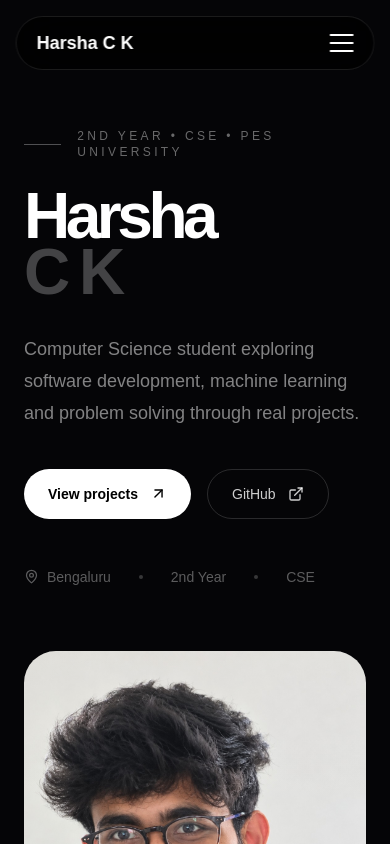
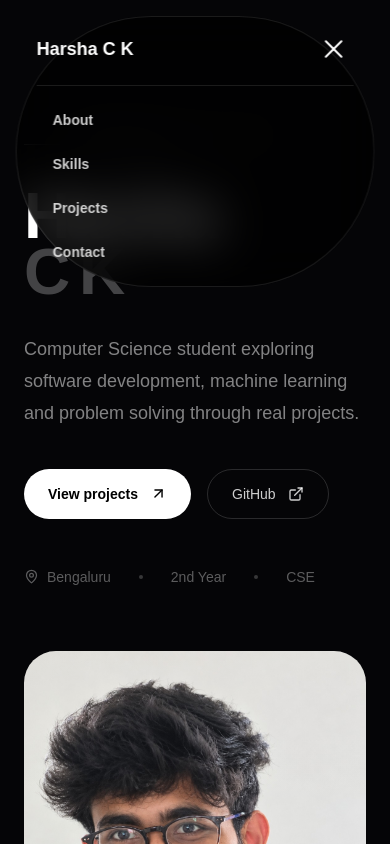
Before and after one commit to rajesh-techs20/harsha-portfolio, a Next.js app: page / in a window 390 px wide. Both pictures are taken after a click on the button "Toggle navigation menu". Shown: the top 844 px of the page. Built offline with nearby package versions, Linux system fonts and the light colour scheme.

Commit message:
Update page.tsx

```diff
--- a/src/app/page.tsx
+++ b/src/app/page.tsx
@@ -1,5 +1,7 @@
 "use client";
 
+
+import { useState } from "react";
 import { motion, type Variants } from "framer-motion";
 import {
   ArrowUpRight,
@@ -101,6 +103,7 @@ const skills = [
 ];
 
 export default function Home() {
+  const [menuOpen, setMenuOpen] = useState(false);
   return (
     <main className="min-h-screen overflow-x-hidden bg-[#050507] text-white">
 
@@ -120,41 +123,137 @@ export default function Home() {
 
       {/* NAVBAR */}
       <header className="fixed left-0 right-0 top-0 z-50 px-0 md:px-5">
-        <nav className="fixed top-4 left-1/2 z-50 w-[92%] max-w-6xl -translate-x-1/2 rounded-full border border-white/10 bg-black/70 px-5 py-3 backdrop-blur-xl">
+         <nav className="fixed left-1/2 top-4 z-50 w-[92%] max-w-6xl -translate-x-1/2 rounded-full border border-white/10 bg-black/70 px-5 py-3 backdrop-blur-xl">
   <div className="flex items-center justify-between">
 
     {/* Logo */}
-    <a href="#home" className="text-lg font-bold text-white">
+    <a
+      href="#home"
+      onClick={() => setMenuOpen(false)}
+      className="text-lg font-bold text-white"
+    >
       Harsha C K
     </a>
 
     {/* Desktop Navigation */}
     <div className="hidden items-center gap-10 md:flex">
-      <a href="#about" className="text-sm font-semibold text-white/70 transition hover:text-white">
+      <a
+        href="#about"
+        className="text-sm font-semibold text-white/70 transition hover:text-white"
+      >
         About
       </a>
-      <a href="#skills" className="text-sm font-semibold text-white/70 transition hover:text-white">
+
+      <a
+        href="#skills"
+        className="text-sm font-semibold text-white/70 transition hover:text-white"
+      >
         Skills
       </a>
-      <a href="#projects" className="text-sm font-semibold text-white/70 transition hover:text-white">
+
+      <a
+        href="#projects"
+        className="text-sm font-semibold text-white/70 transition hover:text-white"
+      >
         Projects
       </a>
-      <a href="#contact" className="text-sm font-semibold text-white/70 transition hover:text-white">
+
+      <a
+        href="#contact"
+        className="text-sm font-semibold text-white/70 transition hover:text-white"
+      >
         Contact
       </a>
     </div>
 
-    {/* Mobile 3-line menu */}
+    {/* Mobile Hamburger */}
     <button
-      className="flex flex-col gap-1.5 md:hidden"
-      aria-label="Open menu"
+      onClick={() => setMenuOpen(!menuOpen)}
+      className="relative flex h-10 w-10 items-center justify-center md:hidden"
+      aria-label="Toggle navigation menu"
     >
-      <span className="block h-0.5 w-6 rounded-full bg-white"></span>
-      <span className="block h-0.5 w-6 rounded-full bg-white"></span>
-      <span className="block h-0.5 w-6 rounded-full bg-white"></span>
+      <div className="flex flex-col gap-1.5">
+        <motion.span
+          animate={
+            menuOpen
+              ? { rotate: 45, y: 8 }
+              : { rotate: 0, y: 0 }
+          }
+          className="block h-0.5 w-6 rounded-full bg-white"
+        />
+
+        <motion.span
+          animate={menuOpen ? { opacity: 0 } : { opacity: 1 }}
+          className="block h-0.5 w-6 rounded-full bg-white"
+        />
+
+        <motion.span
+          animate={
+            menuOpen
+              ? { rotate: -45, y: -8 }
+              : { rotate: 0, y: 0 }
+          }
+          className="block h-0.5 w-6 rounded-full bg-white"
+        />
+      </div>
     </button>
+  </div>
 
-  </div>
+  {/* Mobile Menu */}
+  <motion.div
+    initial={false}
+    animate={
+      menuOpen
+        ? {
+            opacity: 1,
+            height: "auto",
+            marginTop: 16,
+          }
+        : {
+            opacity: 0,
+            height: 0,
+            marginTop: 0,
+          }
+    }
+    transition={{ duration: 0.25 }}
+    className="overflow-hidden md:hidden"
+  >
+    <div className="flex flex-col border-t border-white/10 pt-3">
+
+      <a
+        href="#about"
+        onClick={() => setMenuOpen(false)}
+        className="rounded-xl px-4 py-3 text-sm font-semibold text-white/80 transition hover:bg-white/10 hover:text-white"
+      >
+        About
+      </a>
+
+      <a
+        href="#skills"
+        onClick={() => setMenuOpen(false)}
+        className="rounded-xl px-4 py-3 text-sm font-semibold text-white/80 transition hover:bg-white/10 hover:text-white"
+      >
+        Skills
+      </a>
+
+      <a
+        href="#projects"
+        onClick={() => setMenuOpen(false)}
+        className="rounded-xl px-4 py-3 text-sm font-semibold text-white/80 transition hover:bg-white/10 hover:text-white"
+      >
+        Projects
+      </a>
+
+      <a
+        href="#contact"
+        onClick={() => setMenuOpen(false)}
+        className="rounded-xl px-4 py-3 text-sm font-semibold text-white/80 transition hover:bg-white/10 hover:text-white"
+      >
+        Contact
+      </a>
+
+    </div>
+  </motion.div>
 </nav>
       </header>
 
```
